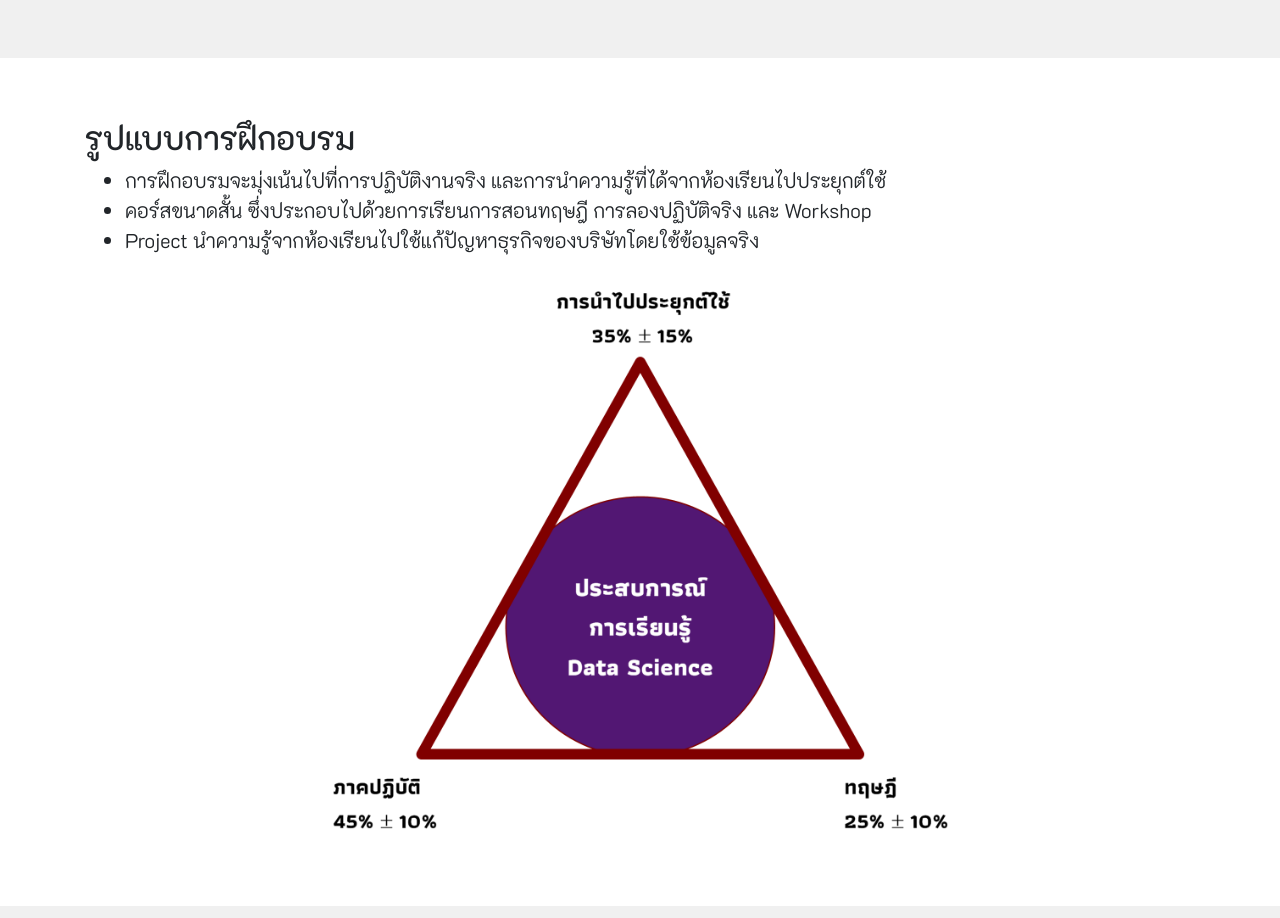
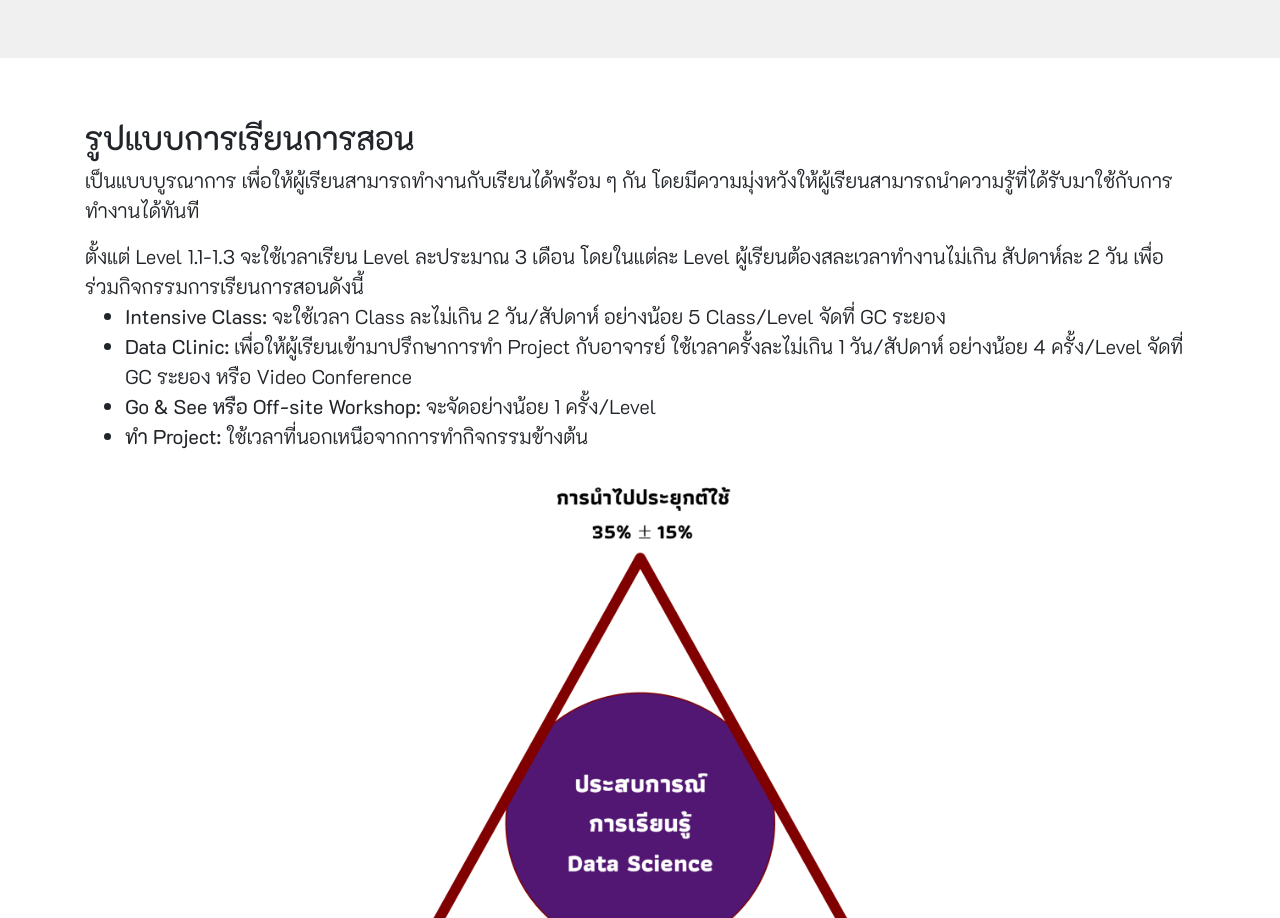
Before and after one commit to gc-vistec/gc-vistec.github.io, a Vue app: page / in a window 1280 px wide. Shown: the part 968-1886 px from the top of the page. Built offline with nearby package versions, Linux system fonts and the light colour scheme; what vue-scrollactive, vuetable-2 would draw is missing.

Commit message:
Update training scheme

```diff
--- a/src/components/Home/TrainingScheme.vue
+++ b/src/components/Home/TrainingScheme.vue
@@ -2,23 +2,32 @@
   <section id="training-scheme" class="lead">
     <div class="container">
       <div class="row">
-        <div class="col-md-6">
-          <h2>รูปแบบการฝึกอบรม</h2>
+        <div class="col-md-12">
+          <h2>รูปแบบการเรียนการสอน</h2>
         </div>
-        <div class="col-md-6 text-right">
-        </div>
+        <!-- <div class="col-md-6 text-right">
+        </div> -->
         <div class="col-lg-12 mx-auto lead">
+          <p>
+            เป็นแบบบูรณาการ เพื่อให้ผู้เรียนสามารถทำงานกับเรียนได้พร้อม ๆ กัน โดยมีความมุ่งหวังให้ผู้เรียนสามารถนำความรู้ที่ได้รับมาใช้กับการทำงานได้ทันที
+          </p>
+          <p>
+            ตั้งแต่ Level 1.1-1.3 จะใช้เวลาเรียน Level ละประมาณ 3 เดือน โดยในแต่ละ Level ผู้เรียนต้องสละเวลาทำงานไม่เกิน สัปดาห์ละ 2 วัน เพื่อร่วมกิจกรรมการเรียนการสอนดังนี้
             <ul>
               <li>
-              การฝึกอบรมจะมุ่งเน้นไปที่การปฏิบัติงานจริง และการนำความรู้ที่ได้จากห้องเรียนไปประยุกต์ใช้
+                <b>Intensive Class&colon;</b> จะใช้เวลา Class ละไม่เกิน 2 วัน/สัปดาห์ อย่างน้อย 5 Class/Level จัดที่ GC ระยอง
               </li>
               <li>
-              คอร์สขนาดสั้น ซึ่งประกอบไปด้วยการเรียนการสอนทฤษฎี การลองปฏิบัติจริง และ Workshop
+                <b>Data Clinic&colon;</b> เพื่อให้ผู้เรียนเข้ามาปรึกษาการทำ Project กับอาจารย์ ใช้เวลาครั้งละไม่เกิน 1 วัน/สัปดาห์ อย่างน้อย 4 ครั้ง/Level จัดที่ GC ระยอง หรือ Video Conference
               </li>
               <li>
-              Project นำความรู้จากห้องเรียนไปใช้แก้ปัญหาธุรกิจของบริษัทโดยใช้ข้อมูลจริง
+                <b>Go &amp; See หรือ Off-site Workshop&colon;</b> จะจัดอย่างน้อย 1 ครั้ง/Level
+              </li>
+              <li>
+                <b>ทำ Project&colon;</b> ใช้เวลาที่นอกเหนือจากการทำกิจกรรมข้างต้น
               </li>
             </ul>
+          </p>
           <center><img src="../../assets/training-scheme.png" alt="Training Scheme" style="max-width: 100%; width: 40rem;"></center>
         </div>
         <!-- <div class="col-md-12 text-right">
```
Lines whose indentation alone changed are shown as unchanged.
